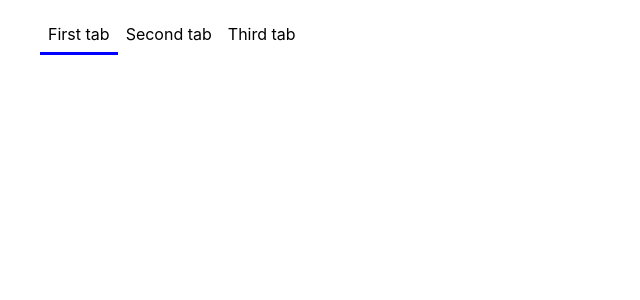
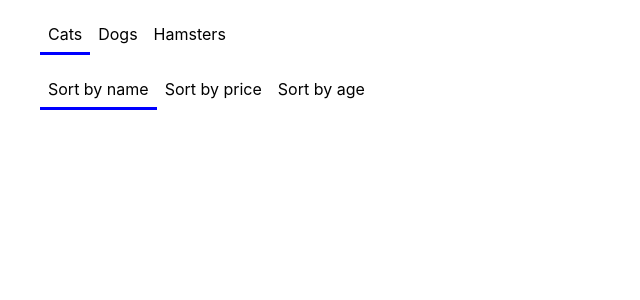
Before and after one commit to DenysP0litov/toolkit, a React (Create React App) app: page / in a window 1280 px wide. Shown: the top 300 px of the page, without its empty margins (0-640 px from the left). Built offline with nearby package versions, Linux system fonts and the light colour scheme.

Commit message:
second commit

```diff
--- a/package.json
+++ b/package.json
@@ -1,5 +1,6 @@
 {
   "name": "d-politov-toolkit",
+  "homepage": "https://denysp0litov.github.io/toolkit",
   "version": "0.1.0",
   "private": true,
   "dependencies": {
@@ -11,6 +12,7 @@
     "@types/react": "^18.0.20",
     "@types/react-dom": "^18.0.6",
     "classnames": "^2.3.2",
+    "gh-pages": "^4.0.0",
     "prettier": "^2.7.1",
     "react": "^18.2.0",
     "react-dom": "^18.2.0",
@@ -20,6 +22,8 @@
     "web-vitals": "^2.1.4"
   },
   "scripts": {
+    "predeploy": "npm run build",
+    "deploy": "gh-pages -d build",
     "start": "react-scripts start",
     "build": "react-scripts build",
     "test": "react-scripts test",
--- a/src/App.tsx
+++ b/src/App.tsx
@@ -1,13 +1,7 @@
-import { Tabs } from './components/tabs'
-
-const initialData = [
-  { label: 'First tab', value: 'tab1' },
-  { label: 'Second tab', value: 'tab2' },
-  { label: 'Third tab', value: 'tab3' },
-]
+import { PetsCatalog } from 'pages/pets-catalog'
 
 function App() {
-  return <Tabs tabs={initialData} />
+  return <PetsCatalog />
 }
 
 export default App
--- a/src/components/tabs/Tabs.tsx
+++ b/src/components/tabs/Tabs.tsx
@@ -1,5 +1,4 @@
 import classNames from 'classnames'
-import { useState } from 'react'
 
 type Tab = {
   label: string
@@ -7,18 +6,18 @@ type Tab = {
 }
 
 type Props = {
-  tabs: Tab[]
+  currentTab: string,
+  tabs: Tab[],
+  onChange: (value: string) => void,
 }
 
-export const Tabs: React.FC<Props> = ({ tabs }) => {
-  const [currentTab, setCurrentTab] = useState(tabs[0].value)
-
+export const Tabs: React.FC<Props> = ({ currentTab, tabs, onChange }) => {
   return (
     <ul className="tabs">
       {tabs.map((tab) => (
         <li
           key={tab.value}
-          onClick={() => setCurrentTab(tab.value)}
+          onClick={() => onChange(tab.value)}
           className={classNames('tabs__tab', {
             'tabs__tab-active': currentTab === tab.value,
           })}
--- /dev/null
+++ b/src/pages/pets-catalog/index.ts
@@ -0,0 +1 @@
+export * from './pets-catalog'
--- /dev/null
+++ b/src/pages/pets-catalog/pets-catalog.tsx
@@ -0,0 +1,27 @@
+import { Tabs } from "components/tabs"
+import { useState } from "react"
+
+export const PetsCatalog = () => {
+    const petKinds = [
+        { label: 'Cats', value: 'cats' },
+        { label: 'Dogs', value: 'dogs' },
+        { label: 'Hamsters', value: 'hamsters' },
+    ]
+
+    const sortTypes = [
+        { label: 'Sort by name', value: 'name' },
+        { label: 'Sort by price', value: 'price' },
+        { label: 'Sort by age', value: 'age' },
+    ]
+
+    const [ petKind, setPetKind ] = useState(petKinds[0].value);
+    const [ sortType, setSortType ] = useState(sortTypes[0].value);
+
+    return (
+        <>
+            <Tabs currentTab={petKind} tabs={petKinds} onChange={setPetKind}/>
+            <Tabs currentTab={sortType} tabs={sortTypes} onChange={setSortType}/>
+        </>
+
+    )
+}
--- a/tsconfig.json
+++ b/tsconfig.json
@@ -18,7 +18,8 @@
     "resolveJsonModule": true,
     "isolatedModules": true,
     "noEmit": true,
-    "jsx": "react-jsx"
+    "jsx": "react-jsx",
+    "baseUrl": "src"
   },
   "include": [
     "src"
```
Also changed, not shown: 1 other file (tests, documents, lock files or other folders).
